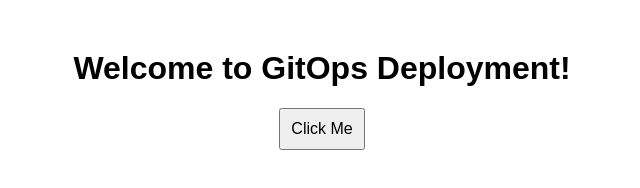
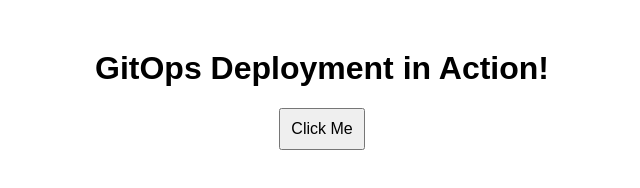
Before and after one commit to Samp16/gitops-frontend-demo, a plain HTML site: page frontend/index.html in a window 1280 px wide. Shown: the whole page, without its empty margins (318-958 px from the left). Drawn offline with Linux system fonts and the light colour scheme.

Commit message:
Updated homepage title for GitOps demo

```diff
--- a/frontend/index.html
+++ b/frontend/index.html
@@ -7,7 +7,7 @@
     <link rel="stylesheet" href="styles.css">
 </head>
 <body>
-    <h1>Welcome to GitOps Deployment!</h1>
+    <h1>GitOps Deployment in Action!</h1>
     <button onclick="showMessage()">Click Me</button>
     <p id="message"></p>
     <script src="script.js"></script>
```
